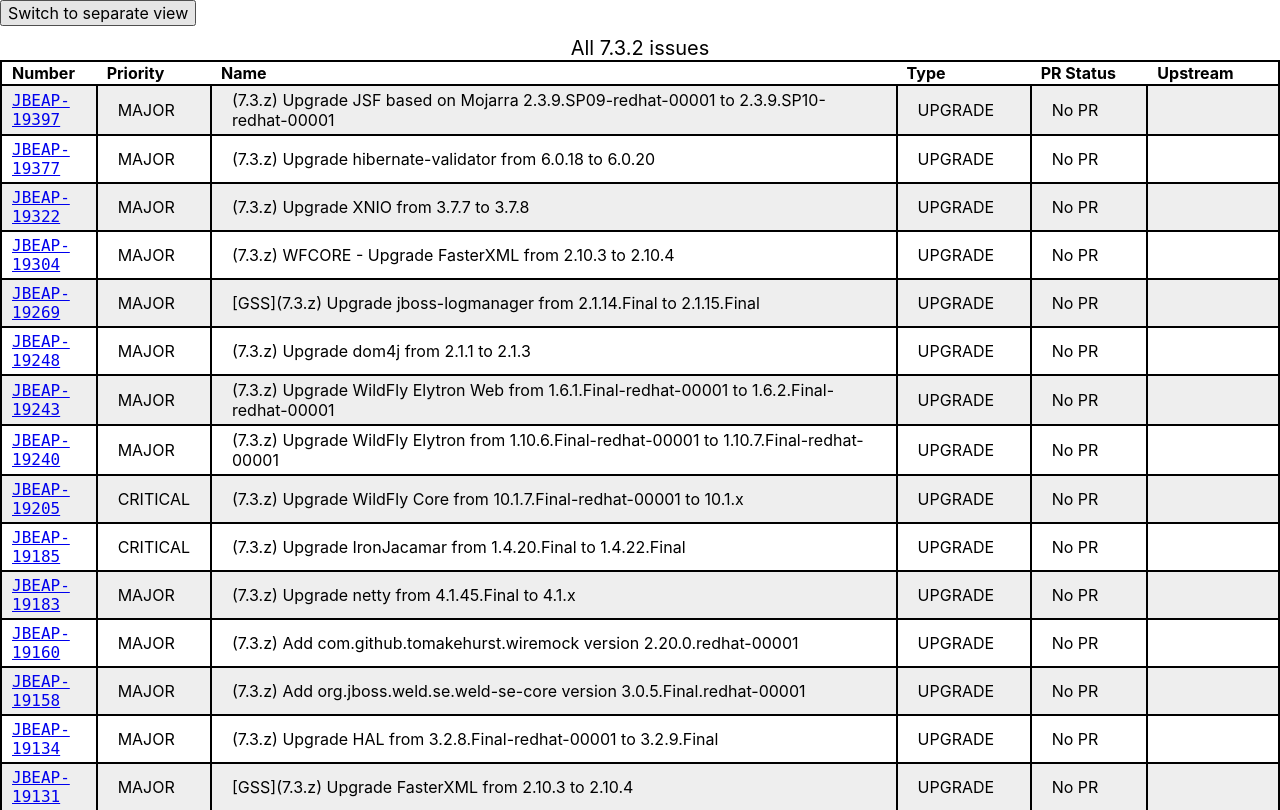
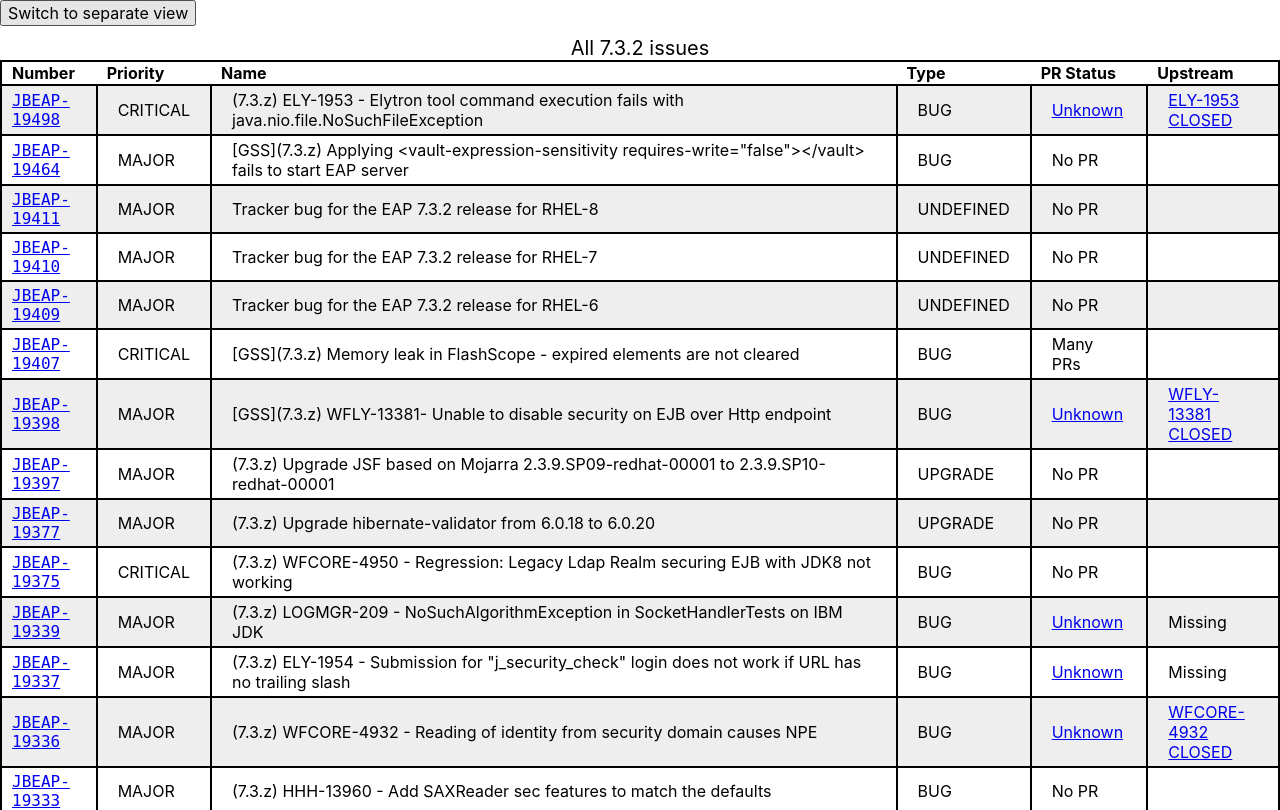
Before and after one commit to jboss-set/payload-status, a React (Create React App) app: page / in a window 1280 px wide. Shown: the top 810 px of the page. Built offline with nearby package versions, Linux system fonts and the light colour scheme.

Commit message:
clean up code

```diff
--- a/src/App.js
+++ b/src/App.js
@@ -1,5 +1,4 @@
 import React, {useState} from 'react';
-import logo from './logo.svg';
 import IssueSingleTable from './IssueSingleTable';
 import IssueSeparateTable from './IssueSeparateTables';
 import './App.css';
--- a/src/IssueSeparateTables.js
+++ b/src/IssueSeparateTables.js
@@ -5,10 +5,10 @@
 function orderData(data) {
     let result = {};
 
-    let upgrades = data.filter(issue => issue.type == "UPGRADE");
+    let upgrades = data.filter(issue => issue.type === "UPGRADE");
     let rest = {};
 
-    data.filter(issue => issue.type != "UPGRADE").forEach(item => {
+    data.filter(issue => issue.type !== "UPGRADE").forEach(item => {
         rest[getKeyFromUrl(item.url)] = item;
     });
 
@@ -38,32 +38,31 @@
 
 const IssueSeparateTable = ({data}) => {
     let issues = orderData(data);
-    console.log(issues);
 
     return (
         <div>
             <IssueTable caption="Component upgrades" className="upgrades">
               {issues.upgrades.map((issue,i) =>
-                  <>
-                  <Issue key={i} class="upgrade" {...issue} />
-                  <NestedIssues data={issue.nested} offset={i} />
-                  </>
+                  <React.Fragment key={getKeyFromUrl(issue.url)}>
+                    <Issue class="upgrade" {...issue} />
+                    <NestedIssues data={issue.nested} />
+                  </React.Fragment>
               )}
             </IssueTable>
             <IssueTable caption="Standalone issues" className="single">
               {issues.standalone.map((issue,i) =>
-                  <Issue key={i} {...issue} />
+                  <Issue key={getKeyFromUrl(issue.url)} {...issue} />
               )}
             </IssueTable>
         </div>
     )
 }
 
-const NestedIssues = ({data, offset}) => {
+const NestedIssues = ({data}) => {
     return (
         <>
         {data.map((nested, j) =>
-            <Issue key={offset+j} {...nested} />
+            <Issue key={getKeyFromUrl(nested.url)} {...nested} />
         )}
         </>
     )
--- a/src/IssueSingleTable.js
+++ b/src/IssueSingleTable.js
@@ -16,7 +16,7 @@
 }
 
 const IssueSingleTable = ({data}) => {
-    data = sortData(data);
+    //data = sortData(data);
 
     return (
         <IssueTable caption="All 7.3.2 issues" className="single">
```
